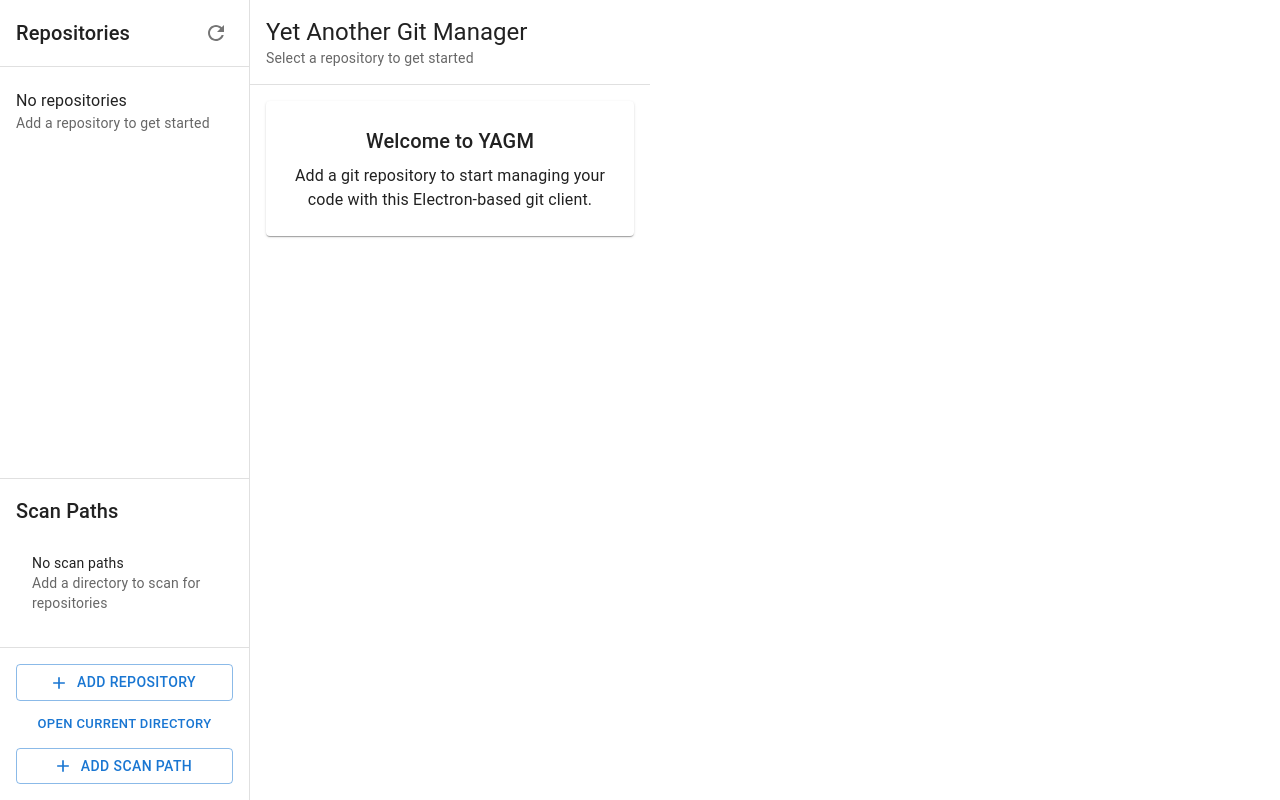
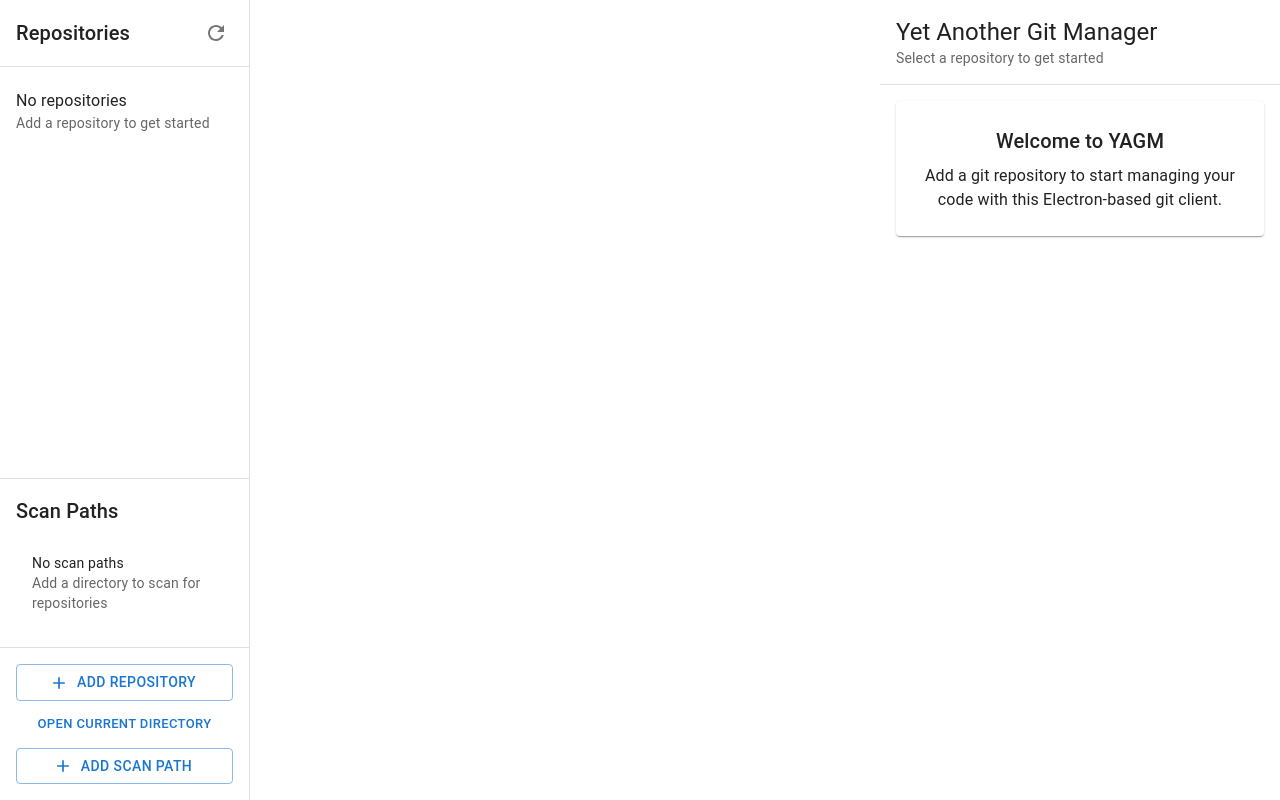
Before and after one commit to Ulif1/yagm, a React (Vite) app: page / in a window 1280 px wide. Built offline with nearby package versions, Linux system fonts and the light colour scheme.

Commit message:
resize UI

```diff
--- a/src/renderer/App.tsx
+++ b/src/renderer/App.tsx
@@ -149,6 +149,7 @@ function App() {
     <ThemeProvider theme={theme}>
       <CssBaseline />
       <Box sx={{ display: 'flex', height: '100vh' }}>
+        <Box sx={{ flex: 1, minWidth: 250 }}>
           <Sidebar
             repositories={repositories}
             currentRepository={currentRepository}
@@ -159,7 +160,8 @@ function App() {
             onAddScanPath={handleAddScanPath}
             onRemoveScanPath={handleRemoveScanPath}
           />
-        <Box sx={{ position: 'relative' }}>
+        </Box>
+        <Box sx={{ flex: 4, position: 'relative' }}>
           <CommitHistory
             currentRepository={currentRepository}
             onCommitsSelected={setSelectedCommits}
@@ -179,7 +181,7 @@ function App() {
             </Box>
           )}
         </Box>
-        <Box sx={{ width: 400 }}>
+        <Box sx={{ flex: 2, minWidth: 400 }}>
           <MainContent
             currentRepository={currentRepository}
           />
```
Lines whose indentation alone changed are shown as unchanged.
